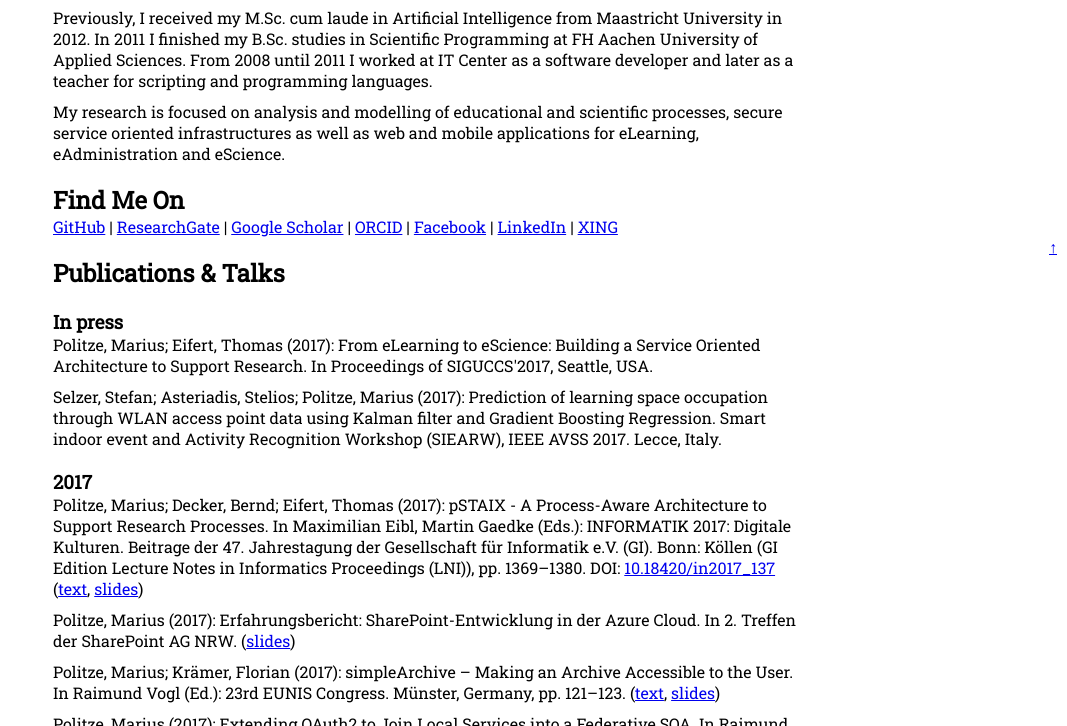
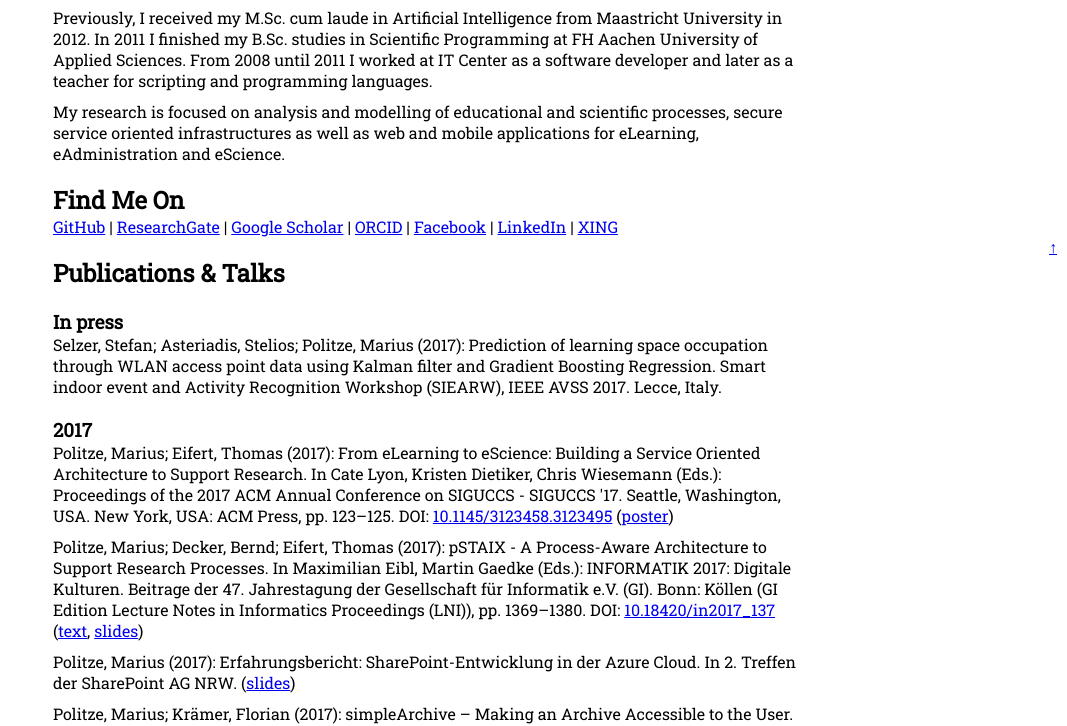
Before and after one commit to mpolitze/mpolitze.github.io, a website: page index.html in a window 1280 px wide. Shown: the part 533-1259 px from the top of the page, without its empty margins (213-1280 px from the left). Drawn offline with nearby package versions, Linux system fonts and the light colour scheme.

Commit message:
added poster for siguccs17

```diff
--- a/index.html
+++ b/index.html
@@ -82,15 +82,17 @@
 	<h3>In press</h3>
 	<ul>
 		<li>
-			Politze, Marius; Eifert, Thomas (2017): From eLearning to eScience: Building a Service Oriented Architecture to Support Research. In Proceedings of SIGUCCS'2017, Seattle, USA.
-		</li>
-		<li>
 			Selzer, Stefan; Asteriadis, Stelios; Politze, Marius (2017): Prediction of learning space occupation through WLAN access point data using Kalman filter and Gradient Boosting Regression. Smart indoor event and Activity Recognition Workshop (SIEARW), IEEE AVSS 2017. Lecce, Italy.
 		</li>
 	</ul>
 
 	<h3>2017</h3>
 	<ul>
+		<li>
+			Politze, Marius; Eifert, Thomas (2017): From eLearning to eScience: Building a Service Oriented Architecture to Support Research. In Cate Lyon, Kristen Dietiker, Chris Wiesemann (Eds.): Proceedings of the 2017 ACM Annual Conference on SIGUCCS - SIGUCCS '17. Seattle, Washington, USA. New York, USA: ACM Press, pp. 123–125.
+			DOI: <a href="https://dx.doi.org/10.1145/3123458.3123495">10.1145/3123458.3123495</a>
+			(<a href="./pub/2017-politze_eifert-from_elearning_to_escience_building_a_service_oriented_architecture_to_support_research-poster.pdf">poster</a>)
+		</li>
 		<li>
 			Politze, Marius; Decker, Bernd; Eifert, Thomas (2017): pSTAIX - A Process-Aware Architecture to Support Research Processes. In Maximilian Eibl, Martin Gaedke (Eds.): INFORMATIK 2017: Digitale Kulturen. Beitrage der 47. Jahrestagung der Gesellschaft für Informatik e.V. (GI). Bonn: Köllen (GI Edition Lecture Notes in Informatics Proceedings (LNI)), pp. 1369–1380.
 			DOI: <a href="https://dx.doi.org/10.18420/in2017_137">10.18420/in2017_137</a>
```
Also changed, not shown: 1 other file.
